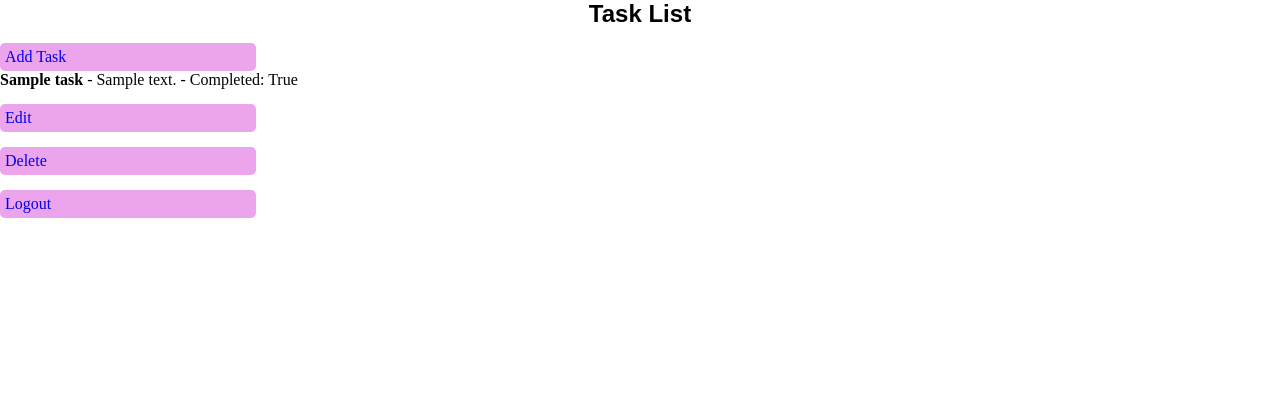
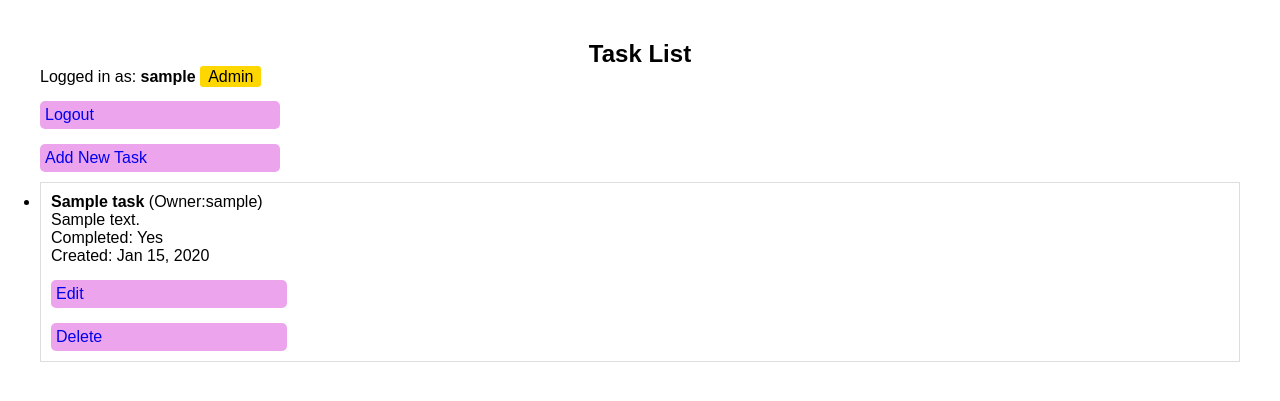
Before and after one commit to abanda-glory/taskproject, a Django app: page / in a window 1280 px wide. Shown: the top 401 px of the page. Run offline with Django 5.2, Linux system fonts and the light colour scheme; a user stored in the database is signed in; tables that the repository leaves empty hold one stand-in row (values such as "Sample post").

Commit message:
Updated task_list.html to show admin controls

```diff
--- a/taskproject/tasks/templates/tasks/task_list.html
+++ b/taskproject/tasks/templates/tasks/task_list.html
@@ -5,23 +5,48 @@
         <title>Task Manager</title>
         {% load static %}
         <link rel="stylesheet" href="{% static 'tasks/task_list.css' %}">
+        <style>
+            body{font-family: Arial, sans-serif; margin: 40px;}
+            .task-item{margin: 10px 0; padding: 10px; border: 1px solid #ddd;}
+            .admin-badge{background-color: gold; padding: 2px 8px; border-radius: 3px;}
+            .task-owner{color: #666; font-size: 0.9em;}
+        </style>
     </head>
 
     <body>
         <h1>Task List</h1>
-        <a href="{% url 'task_create' %}">Add Task</a>
+        <!-- User info and logout -->
+         <p>
+            Logged in as: <strong>{{ request.user.username }}</strong>
+            {% if is_admin %}
+                <span class="admin-badge">Admin</span>
+            {% endif %}
+              <a href="{% url 'logout' %}">Logout</a>
+         </p>
+
+        <a href="{% url 'task_create' %}">Add New Task</a>
         <ul>
             {% for task in tasks %}
-            <li>
+            <li class="task-item">
                 <strong>{{ task.title }}</strong>
-                - {{ task.description }}
-                - Completed: {{ task.completed }}
+                {% if is_admin %}
+                    <span class="task.owner">(Owner:{{ task.user.username }})</span>
+                {% endif %}
+                <br>
+                {{ task.description }}
+                <br>
+                Completed: {{ task.completed|yesno:"Yes,No" }}
+                <br>
+                Created: {{ task.created_at|date:"M d, Y"}}
+                <br>
                 <a href="{% url 'task_update' task.id %}">Edit</a>
-                <a href="{% url 'task_delete' task.id %}">Delete</a>
+                <a href="{% url 'task_delete' task.id %}" onclick="return confirm('Are you sure?')">Delete</a>
             </li>
-            {% endfor %}
+        {% empty %}
+
+            <li>No task yet. <a href="{% url 'task_create' %}">Create one!</a></li>
+        {% endfor %}
+
         </ul>
-
-        <a href="{% url 'logout %'}">Logout</a>
     </body>
 </html>
```
